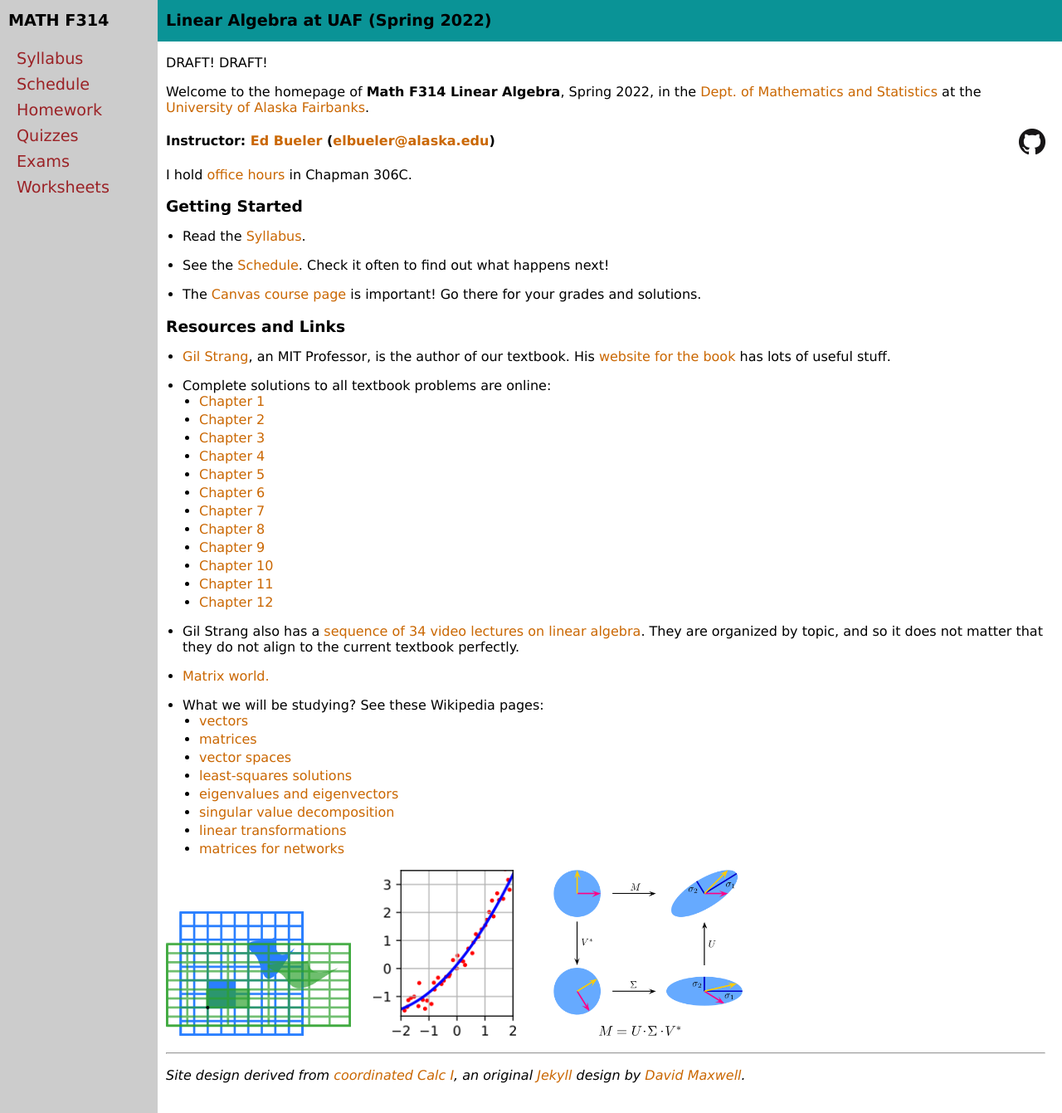
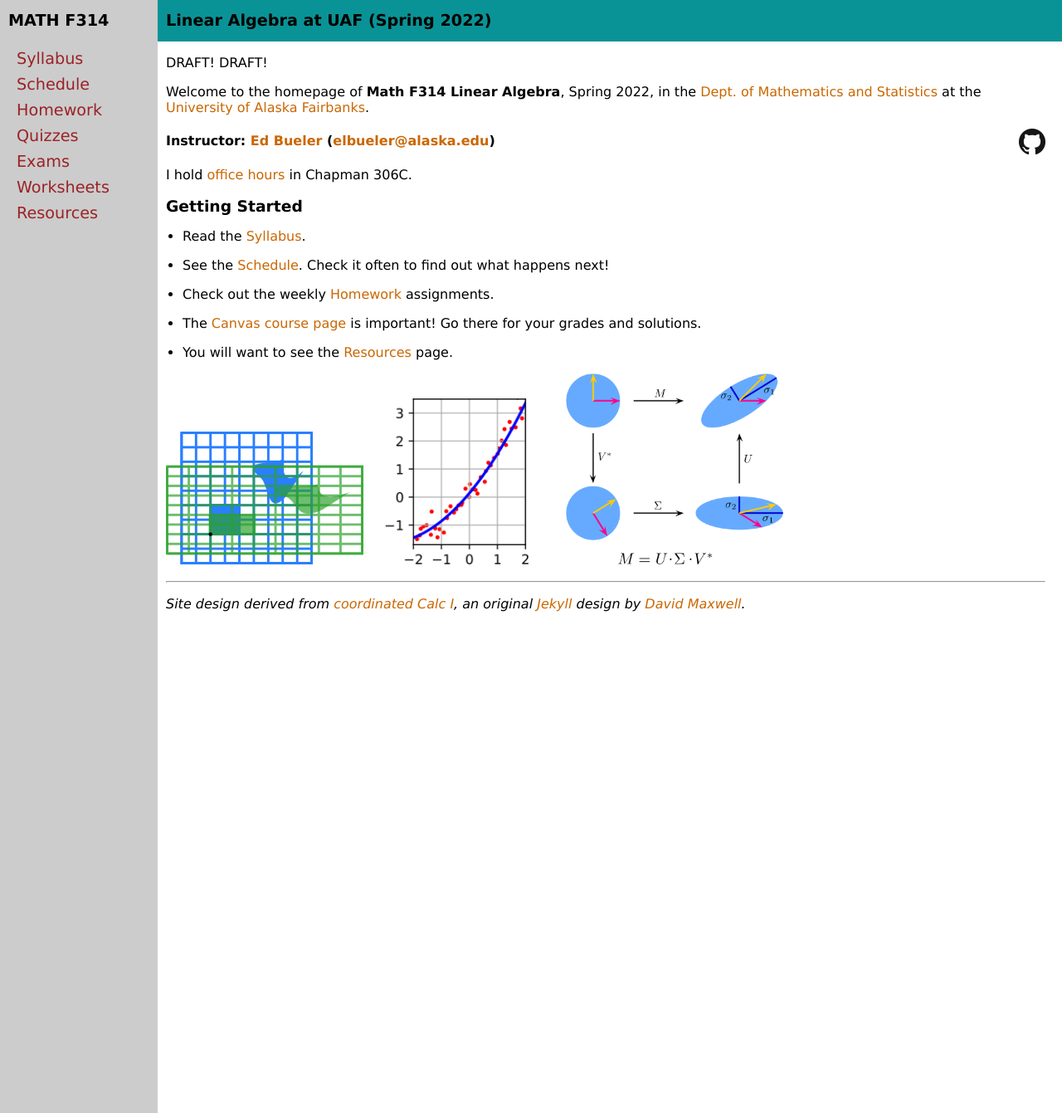
Before and after one commit to bueler/math314, a Jekyll site: the page built from index.md, in a window 1280 px wide and 1341 px high. Shown: the whole window at 83% size. Built offline with Jekyll 4.4.1, drawn with Linux system fonts in a browser that asks for light colours.

Commit message:
Put resources on separate page.

```diff
--- a/_data/toc.yaml
+++ b/_data/toc.yaml
@@ -19,3 +19,6 @@
 
 - title: Worksheets
   url: worksheets.html
+
+- title: Resources
+  url: resources.html
--- a/index.md
+++ b/index.md
@@ -19,41 +19,13 @@
 
 * See the [Schedule](assets/general/schedule.pdf).  Check it often to find out what happens next!
 
+* Check out the weekly [Homework](homework.html) assignments.
+
 * The [Canvas course page](https://canvas.alaska.edu/courses/7017) is important!  Go there for your grades and solutions.
 
-### Resources and Links
+* You will want to see the [Resources](resources.html) page.
 
-* [Gil Strang](https://en.wikipedia.org/wiki/Gilbert_Strang), an MIT Professor, is the author of our textbook.  His [website for the book](https://math.mit.edu/~gs/linearalgebra/) has lots of useful stuff.
-
-* Complete solutions to all textbook problems are online:
-  * [Chapter 1](https://math.mit.edu/~gs/linearalgebra/ila_sol5_ch01.pdf)
-  * [Chapter 2](https://math.mit.edu/~gs/linearalgebra/ila_sol5_ch02.pdf)
-  * [Chapter 3](https://math.mit.edu/~gs/linearalgebra/ila_sol5_ch03.pdf)
-  * [Chapter 4](https://math.mit.edu/~gs/linearalgebra/ila_sol5_ch04a.pdf)
-  * [Chapter 5](https://math.mit.edu/~gs/linearalgebra/ila_sol5_ch05a.pdf)
-  * [Chapter 6](https://math.mit.edu/~gs/linearalgebra/ila_sol5_ch06.pdf)
-  * [Chapter 7](https://math.mit.edu/~gs/linearalgebra/ila_sol5_ch07.pdf)
-  * [Chapter 8](https://math.mit.edu/~gs/linearalgebra/ila_sol5_ch08.pdf)
-  * [Chapter 9](https://math.mit.edu/~gs/linearalgebra/ila_sol5_ch09.pdf)
-  * [Chapter 10](https://math.mit.edu/~gs/linearalgebra/ila_sol5_ch10.pdf)
-  * [Chapter 11](https://math.mit.edu/~gs/linearalgebra/ila_sol5_ch11.pdf)
-  * [Chapter 12](https://math.mit.edu/~gs/linearalgebra/ila_sol5_ch12.pdf)
-
-* Gil Strang also has a [sequence of 34 video lectures on linear algebra](https://ocw.mit.edu/courses/mathematics/18-06-linear-algebra-spring-2010/video-lectures/).  They are organized by topic, and so it does not matter that they do not align to the current textbook perfectly.
-
-* [Matrix world.](assets/images/matrix-world.pdf)
-
-* What we will be studying?  See these Wikipedia pages:
-   * [vectors](https://en.wikipedia.org/wiki/Vector_(mathematics_and_physics))
-   * [matrices](https://en.wikipedia.org/wiki/Matrix_(mathematics))
-   * [vector spaces](https://en.wikipedia.org/wiki/Vector_space)
-   * [least-squares solutions](https://en.wikipedia.org/wiki/Least_squares)
-   * [eigenvalues and eigenvectors](https://en.wikipedia.org/wiki/Eigenvalues_and_eigenvectors)
-   * [singular value decomposition](https://en.wikipedia.org/wiki/Singular_value_decomposition)
-   * [linear transformations](https://en.wikipedia.org/wiki/Linear_map)
-   * [matrices for networks](https://en.wikipedia.org/wiki/Adjacency_matrix)
-
-[<img src="assets/images/matrix-squeeze.png" height="150">](https://en.wikipedia.org/wiki/Matrix_(mathematics)#Linear_transformations "apply a squeeze matrix") &nbsp; &nbsp; [<img src="assets/images/least-squares.png" height="200">](https://en.wikipedia.org/wiki/Least_squares "least-squares fit a line") &nbsp; &nbsp; &nbsp; &nbsp; [<img src="assets/images/svd.png" height="200">](https://en.wikipedia.org/wiki/Singular_value_decomposition "picture the SVD")
+[<img src="assets/images/matrix-squeeze.png" height="160">](https://en.wikipedia.org/wiki/Matrix_(mathematics)#Linear_transformations "apply a squeeze matrix") &nbsp; &nbsp; [<img src="assets/images/least-squares.png" height="200">](https://en.wikipedia.org/wiki/Least_squares "least-squares fit a line") &nbsp; &nbsp; &nbsp; &nbsp; [<img src="assets/images/svd.png" height="230">](https://en.wikipedia.org/wiki/Singular_value_decomposition "picture the SVD")
 
 ---
 _Site design derived from [coordinated Calc I](https://uaf-math251.github.io/), an original [Jekyll](https://jekyllrb.com/) design by [David Maxwell](https://damaxwell.github.io/)._
```
Also changed, not shown: resources.md (added, +36 -0 lines).
